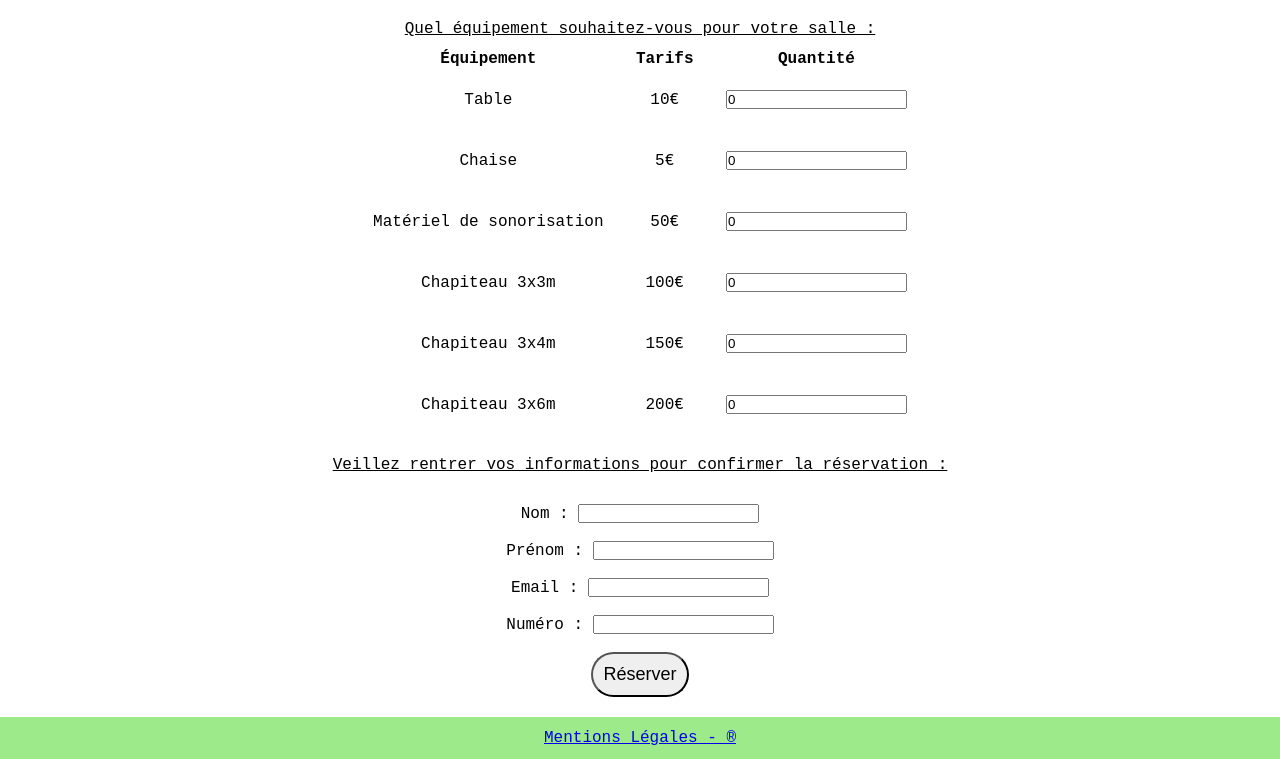
After one commit to TetraSsky/RESERVO, a PHP site: page /index.php in a window 1280 px wide. The commit adds this page. Shown: the part 402-1161 px from the top of the page. Run offline with PHP 8.4, Linux system fonts and the light colour scheme.

Commit message:
Add files via upload

```diff
--- /dev/null
+++ b/index.php
@@ -0,0 +1,228 @@
+<!DOCTYPE html>
+<html lang="en">
+<head>
+    <meta charset="UTF-8">
+    <meta name="viewport" content="width=device-width, initial-scale=1.0">
+    <title>RESERVO</title>
+    <link rel="stylesheet" href="style.css">
+</head>
+<body>
+<?php
+    $servername = 'localhost';
+    $username = 'btssio';
+    $password = 'btssio';
+    $conn = new PDO("mysql:host=$servername;dbname=RESERVO", $username, $password);
+?>
+    <header>
+        <h1>RESERVO®</h1>
+    </header>
+
+    <p class="texte">Veuillez choisir quelle(es) salle(s) à réserver :</p>
+    <table class="salle" style="margin:auto;">
+        <tbody style="align-items: center;">
+            <tr>
+                <th style="vertical-align: middle;">
+                    <label>
+                        <input type="checkbox" name="salle" value="CentreCulturel1">
+                        <figure>
+                            <figcaption style="text-align:center;">Centre Culturel 1</figcaption>
+                            <img width="250px" height="250px" src="images/centreculturel1.webp" alt="CentreCulturel1">
+                        </figure>
+                    </label>
+                </th>
+                <th style="vertical-align: middle;">
+                    <label>
+                        <input type="checkbox" name="salle" value="CentreCulturel2">
+                        <figure>
+                            <figcaption style="text-align:center;">Centre Culturel 2</figcaption>
+                            <img width="250px" height="250px" src="images/centreculturel2.jpeg" alt="CentreCulturel2">
+                        </figure>
+                    </label>
+                </th>
+                <th style="vertical-align: middle;">
+                    <label>
+                        <input type="checkbox" name="salle" value="Terrain">
+                        <figure>
+                            <figcaption style="text-align:center;">Terrain</figcaption>
+                            <img width="250px" height="250px" src="images/terrain" alt="Terrain">
+                        </figure>
+                    </label>
+                </th>
+                <th style="vertical-align: middle;">
+                    <label>
+                        <input type="checkbox" name="salle" value="Preau">
+                        <figure>
+                            <figcaption style="text-align:center;">Préau</figcaption>
+                            <img width="250px" height="250px" src="images/preau" alt="Preau">
+                        </figure>
+                    </label>
+                </th>
+                <th style="vertical-align: middle;">
+                    <label>
+                        <input type="checkbox" name="salle" value="Salle15">
+                        <figure>
+                            <figcaption style="text-align:center;">Salle 15</figcaption>
+                            <img width="250px" height="250px" src="images/salle15.jpg" alt="Salle15">
+                        </figure>
+                    </label>
+                </th>
+            </tr>
+        </tbody>
+    </table>
+
+    <p class="texte">Quel équipement souhaitez-vous pour votre salle :</p>
+    <table class="equipments">
+        <thead>
+            <tr>
+                <th>Équipement</th>
+                <th>Tarifs</th>
+                <th>Quantité</th>
+            </tr>
+        </thead>
+        <tbody>
+            <tr>
+                <td>
+                    Table
+                </td>
+                <td>10€</td>
+                <td>
+                    <input class="Quantite" type="number" name="TableQuantite" value="0" min="0" onchange="calculateTotal()">
+                </td>
+            </tr>
+            <tr>
+                <td>
+                    Chaise
+                </td>
+                <td>5€</td>
+                <td>
+                    <input class="Quantite" type="number" name="ChaiseQuantite" value="0" min="0" onchange="calculateTotal()">
+                </td>
+            </tr>
+            <tr>
+                <td>
+                    Matériel de sonorisation
+                </td>
+                <td>50€</td>
+                <td>
+                    <input class="Quantite" type="number" name="EquipementSonQuantite" value="0" min="0" onchange="calculateTotal()">
+                </td>
+            </tr>
+            <tr>
+                <td>
+                    Chapiteau 3x3m
+                </td>
+                <td>100€</td>
+                <td>
+                    <input class="Quantite" type="number" name="Tente3x3Quantite" value="0" min="0" onchange="calculateTotal()">
+                </td>
+            </tr>
+            <tr>
+                <td>
+                    Chapiteau 3x4m
+                </td>
+                <td>150€</td>
+                <td>
+                    <input class="Quantite" type="number" name="Tente3x4Quantite" value="0" min="0" onchange="calculateTotal()">
+                </td>
+            </tr>
+            <tr>
+                <td>
+                    Chapiteau 3x6m
+                </td>
+                <td>200€</td>
+                <td>
+                    <input class="Quantite" type="number" name="Tente3x6Quantite" value="0" min="0" onchange="calculateTotal()">
+                </td>
+            </tr>
+        </tbody>
+    </table>
+
+    <p class="texte">Veillez rentrer vos informations pour confirmer la réservation :</p>
+    <form class="informations">
+        <p>Nom : <input class="Reservation" type="text" name="Nom"></p>
+        <br>
+        <p>Prénom : <input class="Reservation" type="text" name="Prenom"></p>
+        <br>
+        <p>Email : <input class="Reservation" type="email" name="Adresse"></p>
+        <br>
+        <p>Numéro : <input class="Reservation" type="tel" name="Numero"></p>
+        <br>
+        <input class="Reserver" type="submit" id="Reserver" value="Réserver"></p>
+</form>
+    <footer><a href="mentions.php">Mentions Légales - ®</a></footer>
+</body>
+</html>
+
+    <!--
+    <h1 class="Total" id="totalPrice">Total : 0€</h1>
+    <button class="Total" id="finaliserCommande" onclick="finaliserCommande()">Finaliser ma commande</button>
+
+    <div id="recapitulatifCommande"></div>
+
+    <script>
+        function calculateTotal() {
+            let totalPrice = 0;
+
+            // Récupérer chaque input de quantité et calculer le total en fonction
+            document.querySelectorAll('input[type="number"]').forEach(input => {
+                const price = getPrice(input.name.replace('Quantite', ''));
+                const quantity = parseInt(input.value);
+                totalPrice += price * quantity;
+            });
+
+            // Mettre à jour le contenu du H1 avec le nouveau total
+            document.getElementById('totalPrice').textContent = `Total : ${totalPrice}€`;
+        }
+
+        const quantityInputs = document.querySelectorAll('input[type="number"]');
+        quantityInputs.forEach(input => {
+            input.addEventListener('input', calculateTotal);
+        });
+
+        function getPrice(equipment) {
+            switch (equipment) {
+                case 'Table':
+                    return 10;
+                case 'Chaise':
+                    return 5;
+                case 'EquipementSon':
+                    return 50;
+                case 'Tente3x3':
+                    return 100;
+                case 'Tente3x4':
+                    return 150;
+                case 'Tente3x6':
+                    return 200;
+                default:
+                    return 0;
+            }
+        }
+
+            function finaliserCommande() {
+                const recapitulatifDiv = document.getElementById('recapitulatifCommande');
+                recapitulatifDiv.innerHTML = '';
+
+                const sallesSelectionnees = [];
+                document.querySelectorAll('input[name="salle"]:checked').forEach(input => {
+                    sallesSelectionnees.push(input.value);
+                });
+
+                let totalPrice = 0; // Variable pour stocker le prix total
+                let recapitulatif = "<h2>Récapitulatif de la commande :</h2>";
+                recapitulatif += "<p>Salles sélectionnées : " + sallesSelectionnees.join(', ') + "</p>";
+                recapitulatif += "<p>Équipements sélectionnés :</p><ul>";
+                document.querySelectorAll('input[type="number"]').forEach(input => {
+                    const equipmentName = input.name.replace('Quantite', '');
+                    const quantity = parseInt(input.value);
+                    const price = getPrice(equipmentName);
+                    if (quantity > 0) {
+                        recapitulatif += `<li>${equipmentName} : ${quantity} unité(s)</li>`;
+                        totalPrice += price * quantity; // Ajouter le prix total de cet équipement à totalPrice
+                    }
+                });
+                recapitulatif += "</ul>";
+                recapitulatif += `<p><strong>Prix total de la commande : ${totalPrice}€</strong></p>`; // Afficher le prix total
+                recapitulatifDiv.innerHTML = recapitulatif;
+            }
+    </script>
+-->
--- a/style.css
+++ b/style.css
@@ -1,25 +1,6 @@
 * {
     margin: 0;
     padding: 0;
-}
-
-/* Style pour les salles */
-.salle {
-    margin: auto;
-}
-
-.salle th {
-    vertical-align: middle;
-}
-
-/* Style pour les équipements */
-.equipments {
-    margin: auto;
-    text-align: left;
-}
-
-.equipments th {
-    text-align: left;
 }
 
 header {
@@ -35,21 +16,46 @@ body {
     font-family: 'Courier New', Courier, monospace;
 }
 
+footer {
+    text-align: center;
+    padding-top: 12px;
+    padding-bottom: 12px;
+    background-color: #9dea8a;
+}
+
+.equipments {
+    margin: auto;
+}
+.equipments td {
+    text-align: center;
+    padding: 20px;
+}
+
 .texte {
     text-align: center;
     padding-top: 20px;
     padding-bottom: 10px;
+    text-decoration: underline;
 }
 
-.equipments td {
-    text-align: left;
-    padding-right: 20px;
+.informations {
+    text-align: center;
+    padding: 20px;
+    height: auto;
+    flex: content;
+    align-items: center;
 }
 
-.equipments th {
+.Reserver {
+    border-radius: 9999px;
+    height: auto;
+    padding-top: 10px;
+    padding-bottom: 10px;
+    padding-left: 10px;
+    padding-right: 10px;
+    font-size: large;
+}
+
+p {
     text-align: center;
 }
-
-.Quantite {
-
-}
```
Also changed, not shown: mentions.php (added, +16 -0 lines), table.sql (added, +47 -0 lines), reservation.php (added), traitement_reservation.php (added).
